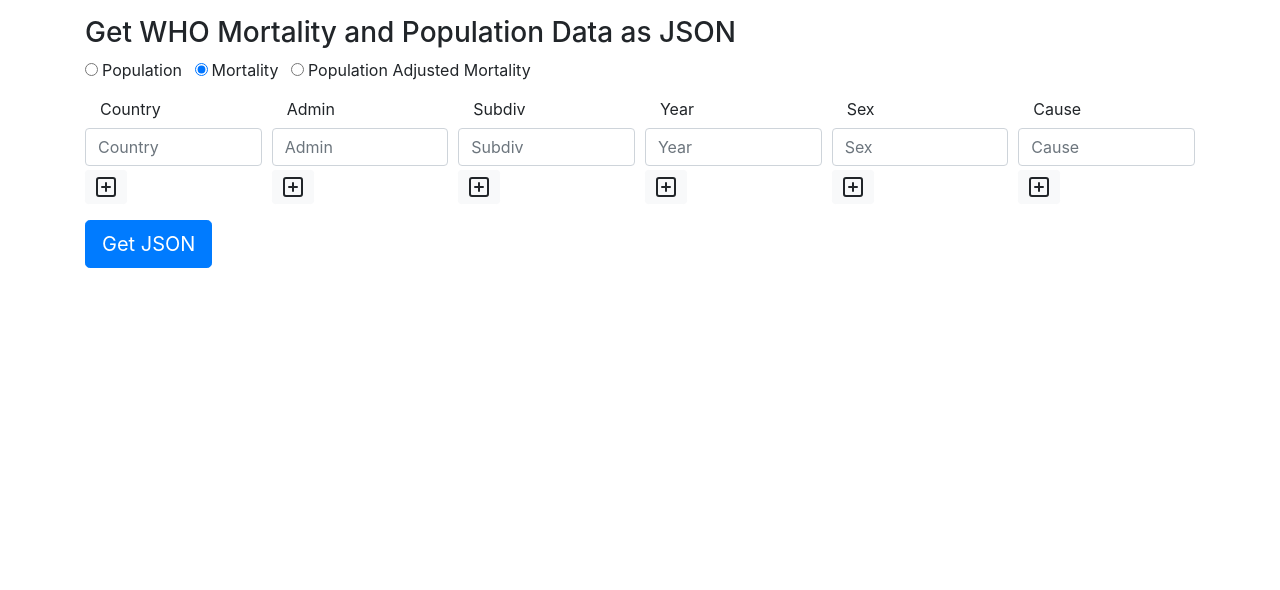
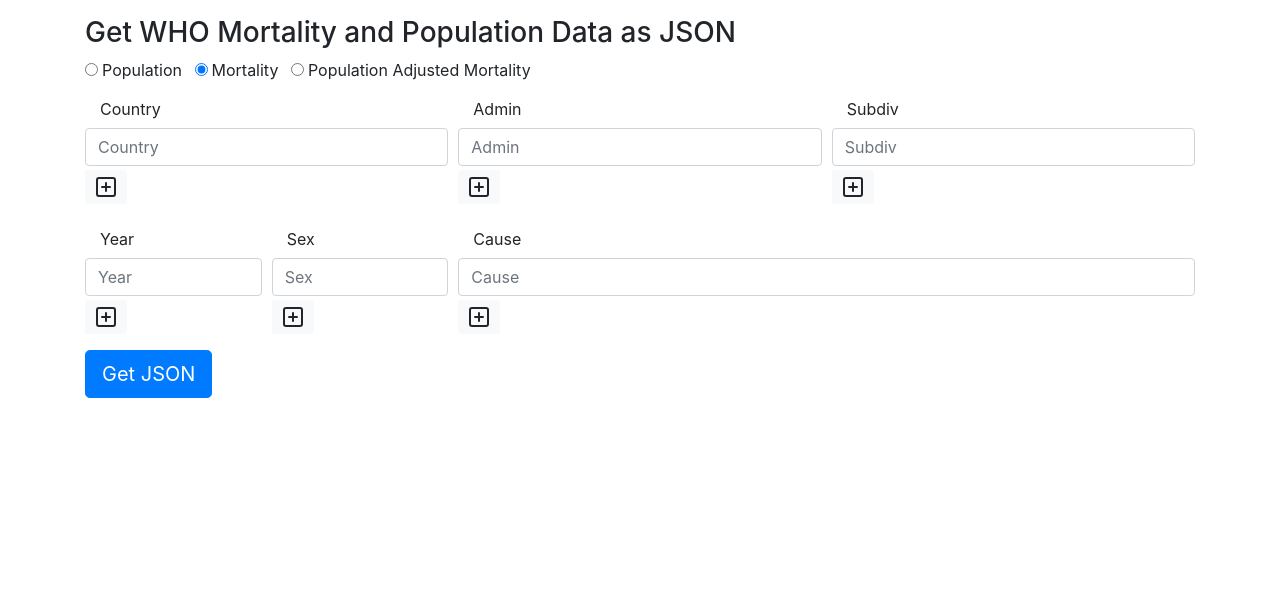
Before and after one commit to dancingCamel/WHO-Mortality-Data-API, a Python web app: template templates/json.html in a window 1280 px wide. Shown: the part 64-654 px from the top of the page. Run offline with Jinja, Linux system fonts and the light colour scheme; the template is opened without the code that fills it, so the values that code supplies are empty; some libraries are stand-ins or nearby versions.

Commit message:
reformat JSON template input form

```diff
--- a/templates/base.html
+++ b/templates/base.html
@@ -166,6 +166,8 @@
     <script src="https://stackpath.bootstrapcdn.com/bootstrap/4.3.1/js/bootstrap.min.js"
         integrity="sha384-JjSmVgyd0p3pXB1rRibZUAYoIIy6OrQ6VrjIEaFf/nJGzIxFDsf4x0xIM+B07jRM"
         crossorigin="anonymous"></script>
+    <script src="https://code.jquery.com/ui/1.12.1/jquery-ui.min.js"
+        integrity="sha256-VazP97ZCwtekAsvgPBSUwPFKdrwD3unUfSGVYrahUqU=" crossorigin="anonymous"></script>
 
     <!-- app script -->
     <script src="../static/app.js" type="text/javascript"></script>
--- a/templates/json.html
+++ b/templates/json.html
@@ -29,25 +29,27 @@
                         <div class="form-row">
                             <!-- input for country, age, sex, admin, subdiv, cause. -->
 
-                            <div class="col-sm-2 form-group" id="countryGroup">
+                            <div class="col-sm-4 form-group" id="countryGroup">
                                 <label for="jsonCountry" class="col-sm-2 col-form-label">Country</label>
                                 <input class="form-control country" type="text" placeholder="Country" required>
                                 <button class="btn btn-sm btn-light pd-a mt-1 addField" data-group="countryGroup"><i
                                         data-feather="plus-square" data-group="countryGroup"
                                         class="addSvg"></i></button>
                             </div>
-                            <div class="col-sm-2 form-group" id="adminGroup">
+                            <div class="col-sm-4 form-group" id="adminGroup">
                                 <label for="jsonAdmin" class="col-sm-2 col-form-label">Admin</label>
                                 <input class="form-control admin" type="text" placeholder="Admin">
                                 <button class="btn btn-sm btn-light pd-a mt-1 addField" data-group="adminGroup"><i
                                         data-feather="plus-square" data-group="adminGroup" class="addSvg"></i></button>
                             </div>
-                            <div class="col-sm-2 form-group" id="subdivGroup">
+                            <div class="col-sm-4 form-group" id="subdivGroup">
                                 <label for="jsonSubdiv" class="col-sm-2 col-form-label">Subdiv</label>
                                 <input class="form-control subdiv" type="text" placeholder="Subdiv">
                                 <button class="btn btn-sm btn-light pd-a mt-1 addField" data-group="subdivGroup"><i
                                         data-feather="plus-square" data-group="subdivGroup" class="addSvg"></i></button>
                             </div>
+                        </div>
+                        <div class="form-row">
                             <div class="col-sm-2 form-group" id="yearGroup">
                                 <label for="jsonYear" class="col-sm-2 col-form-label">Year</label>
                                 <input class="form-control year" type="text" placeholder="Year" required>
@@ -60,7 +62,7 @@
                                 <button class="btn btn-sm btn-light pd-a mt-1 addField" data-group="sexGroup"><i
                                         data-feather="plus-square" data-group="sexGroup" class="addSvg"></i></button>
                             </div>
-                            <div class="col-sm-2 form-group" id="causeGroup">
+                            <div class="col-sm-8 form-group" id="causeGroup">
                                 <label for="jsonCause" class="col-sm-2 col-form-label">Cause</label>
                                 <input class="form-control cause" type="text" placeholder="Cause">
                                 <button class="btn btn-sm btn-light pd-a mt-1 addField" data-group="causeGroup"><i
```
